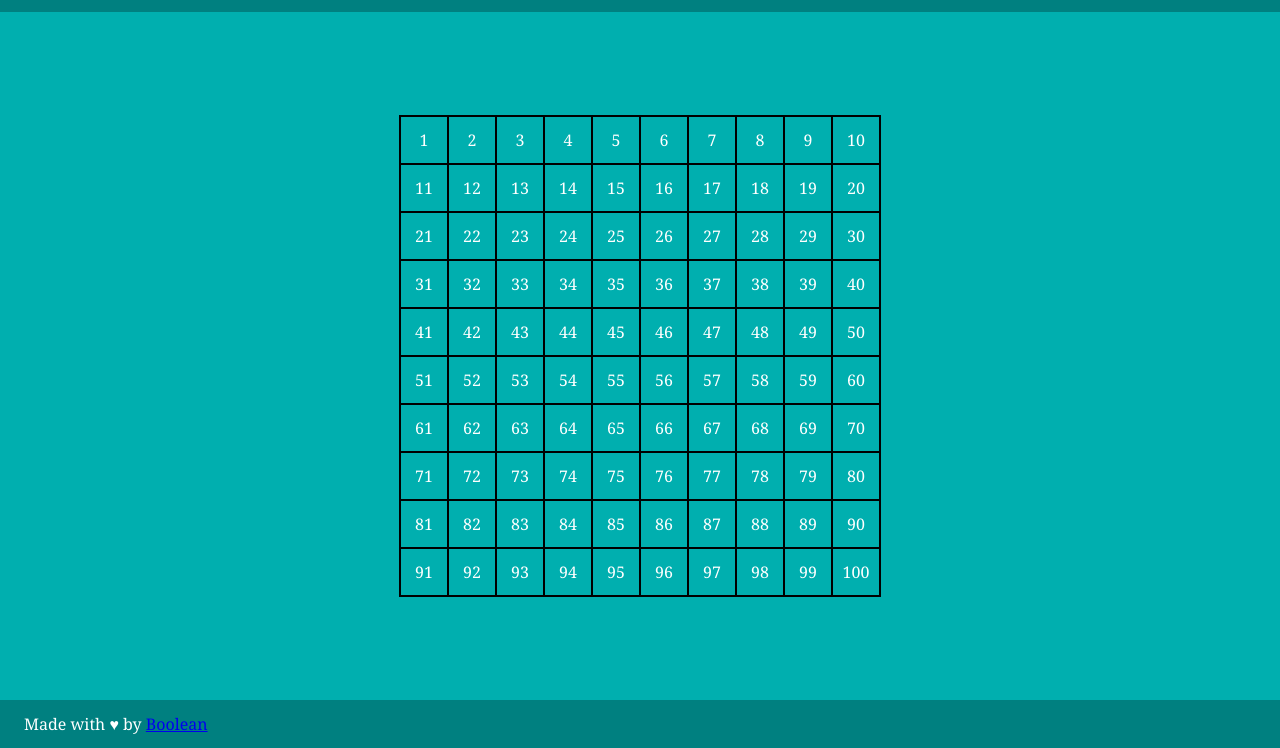
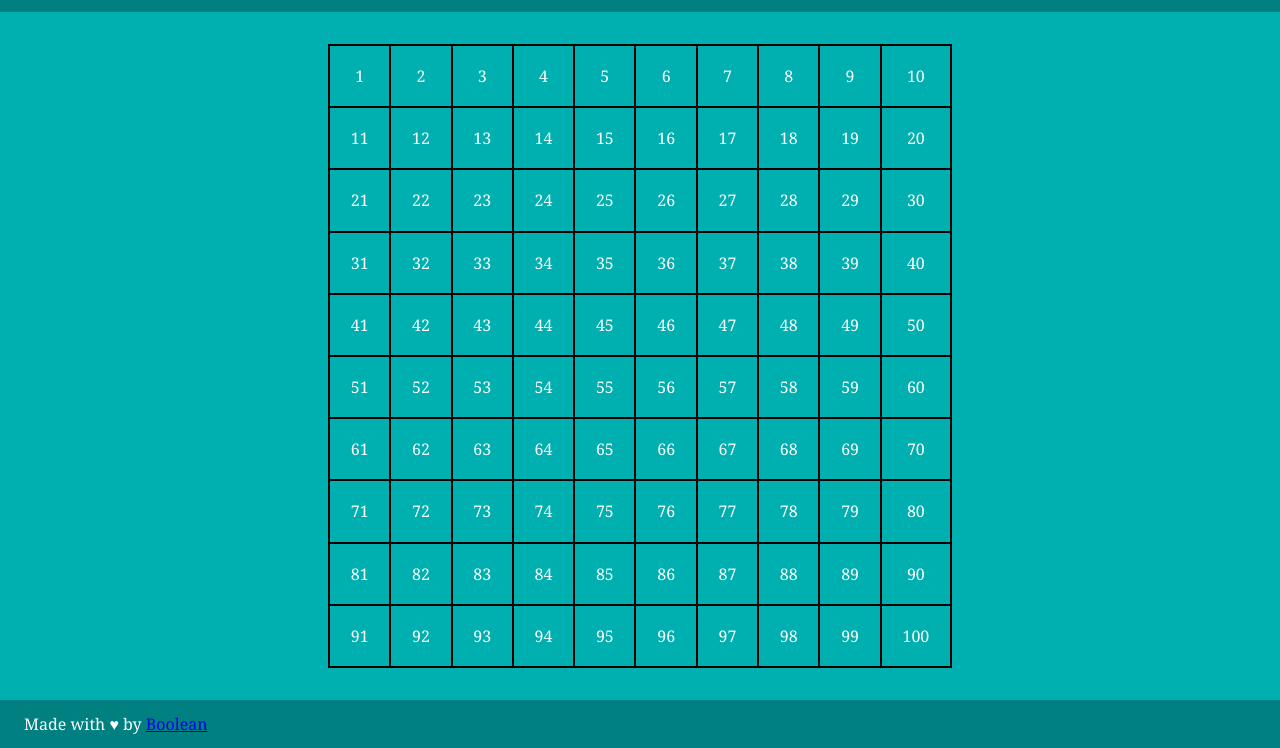
Before and after one commit to marcogiammari/js-campominato-grid, a plain HTML site: page index.html in a window 1280 px wide. Both pictures are taken after a click on the button "Play". Shown: the part 52-800 px from the top of the page. Drawn offline with Linux system fonts and the light colour scheme.

Commit message:
add grid fixed dimensions + comments

```diff
--- a/css/style.css
+++ b/css/style.css
@@ -33,14 +33,13 @@ main {
 
 #grid {
     border: 1px solid black;
-    display: grid;
-    grid-template-columns: repeat(8, 4rem);
     margin: 2rem 0;
     display: none;
+    height: calc(100vh - 11rem);
+    aspect-ratio: 1/1;
 }
 
 .square {
-    aspect-ratio: 1/1;
     display: grid;
     place-items: center;
     border: 1px solid black;
--- a/js/main.js
+++ b/js/main.js
@@ -3,35 +3,35 @@
 const gridContainer = document.getElementById("grid");
 const playBtn = document.getElementById("play-btn");
 
-//
-
-playBtn.addEventListener("click", function() {
+// associo la funzione al bottone
+playBtn.addEventListener("click", function () {
+    // svuoto il contenuto della griglia
     gridContainer.innerHTML = "";
     gridContainer.style.display = "grid"
     const gridSize = document.querySelector("select").value;
-    if (gridSize==49) {
-        gridContainer.style.gridTemplateColumns = "repeat(7, 4rem)"
-    } else if (gridSize==81) {
-        gridContainer.style.gridTemplateColumns = "repeat(9, 3.5rem)"
+    // assegno a una variabile la difficoltà scelta dell'utente e la passo come argomento alla funzione startGame
+    if (gridSize == 49) {
+        gridContainer.style.gridTemplateColumns = "repeat(7, auto)"
+    } else if (gridSize == 81) {
+        gridContainer.style.gridTemplateColumns = "repeat(9, auto)"
     }
     else {
-        gridContainer.style.gridTemplateColumns = "repeat(10, 3rem)"
+        gridContainer.style.gridTemplateColumns = "repeat(10, auto)"
     }
     startGame(gridSize)
 });
 
+// definisco startGame
 function startGame(difficulty) {
 
     for (let i = 1; i <= difficulty; i++) {
         let el = document.createElement("div");
         el.classList.add("square");
         el.innerText = i;
-        el.addEventListener("click", function() {
+        el.addEventListener("click", function () {
             this.classList.toggle("clicked");
             console.log(this.innerText)
         })
         gridContainer.appendChild(el);
     }
 }
-
-// ricordati di cambiare la width dei quadrati in base al numero totale
```
